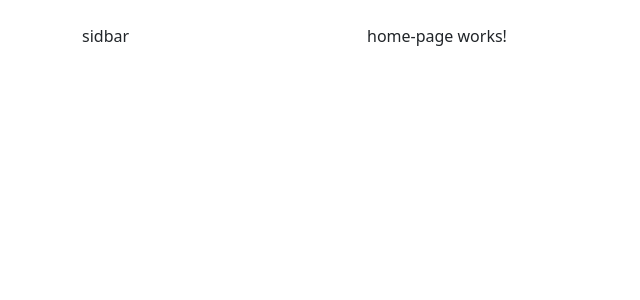
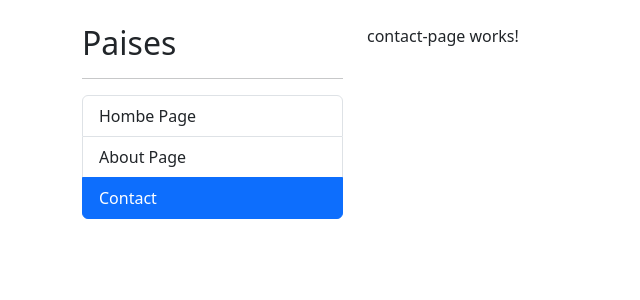
Before and after one commit to Mdperez19/CountryApp, an Angular app: page /contact in a window 1280 px wide. Before the commit this address led to /home. Shown: the top 300 px of the page, without its empty margins (0-640 px from the left). Built offline with nearby package versions, Linux system fonts and the light colour scheme.

Commit message:
Add contact page and sidebar component

```diff
--- a/src/app/app.component.html
+++ b/src/app/app.component.html
@@ -1,7 +1,7 @@
 <div class="row mt-4">
 
   <div class="col-3">
-    sidbar
+    <shared-sidebar></shared-sidebar>
   </div>
 
   <div class="col">
--- /dev/null
+++ b/src/app/shared/components/sidebar/sidebar.component.html
@@ -0,0 +1,32 @@
+<h2>Paises</h2>
+<hr>
+
+<ul class="list-group">
+
+  <li
+    routerLink=""
+    routerLinkActive="active"
+    [routerLinkActiveOptions]="{exact: true}"
+    class="list-group-item"
+  >
+    Hombe Page
+  </li>
+
+  <li
+    routerLink="about"
+    routerLinkActive="active"
+    class="list-group-item"
+  >
+    About Page
+  </li>
+
+  <li
+    routerLink="contact"
+    routerLinkActive="active"
+    class="list-group-item"
+  >
+    Contact
+  </li>
+
+
+</ul>
--- /dev/null
+++ b/src/app/shared/components/sidebar/sidebar.component.ts
@@ -0,0 +1,10 @@
+import { Component } from '@angular/core';
+
+@Component({
+  selector: 'shared-sidebar',
+  templateUrl: './sidebar.component.html',
+  styles: ``
+})
+export class SidebarComponent {
+
+}
--- /dev/null
+++ b/src/app/shared/pages/contact-page/contact-page.component.html
@@ -0,0 +1 @@
+<p>contact-page works!</p>
--- /dev/null
+++ b/src/app/shared/pages/contact-page/contact-page.component.ts
@@ -0,0 +1,10 @@
+import { Component } from '@angular/core';
+
+@Component({
+  selector: 'app-contact-page',
+  templateUrl: './contact-page.component.html',
+  styles: ``
+})
+export class ContactPageComponent {
+
+}
```
Also changed, not shown: src/app/app-routing.module.ts (+7 -2 lines), src/app/shared/shared.module.ts (+11 -3 lines), 2 other files (tests, documents, lock files or other folders).
